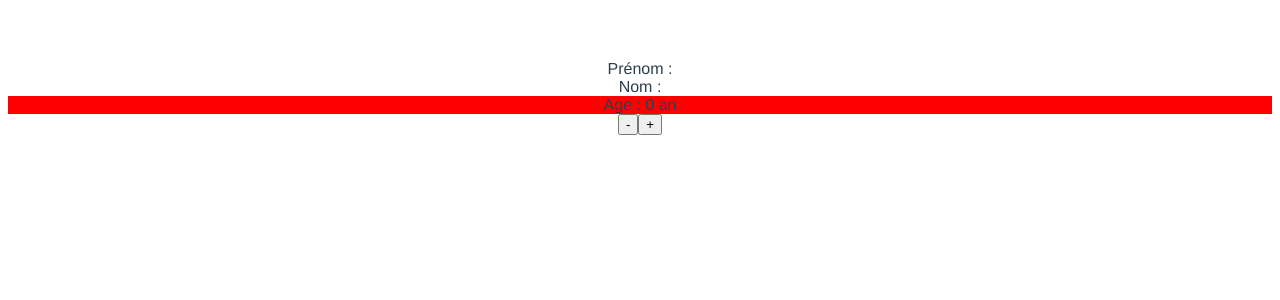
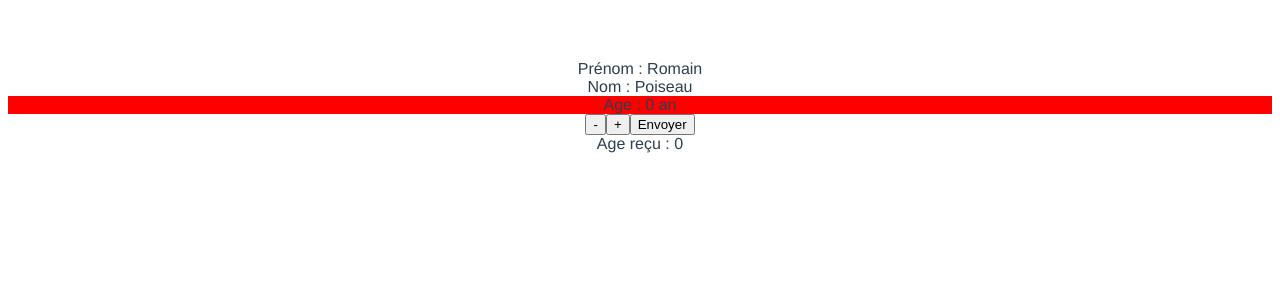
Before and after one commit to rpoiseau/cours-vue-js, a Vue app: page / in a window 1280 px wide. Shown: the top 300 px of the page. Built offline with nearby package versions, Linux system fonts and the light colour scheme.

Commit message:
feat(communicate): adding props and emit to component

```diff
--- a/src/App.vue
+++ b/src/App.vue
@@ -1,6 +1,10 @@
 <template>
   <div id="app">
-    <my-component></my-component>
+    <my-component
+      :firstName="firstName"
+      last-name="Poiseau"
+      @sendAge="receiveAge"></my-component>
+    <div>Age reçu : {{age}}</div>
   </div>
 </template>
 
@@ -14,6 +18,13 @@ export default {
   },
   data() {
     return {
+      firstName: "Romain",
+      age: 0
+    }
+  },
+  methods: {
+    receiveAge(age) {
+      this.age = age;
     }
   }
 }
--- a/src/components/Component.vue
+++ b/src/components/Component.vue
@@ -5,6 +5,7 @@
     <div :style="ageStyle">Age : {{age}} {{age > 1 ? 'ans' : 'an'}}</div>
     <button @click="decreaseAge">-</button>
     <button @click="increaseAge">+</button>
+    <button @click="sendAge">Envoyer</button>
   </div>
 </template>
 
@@ -12,13 +13,19 @@
 export default {
   name: 'MyComponent',
   props: {
-
+    firstName: {
+      type: String,
+      required: true
+    },
+    lastName: {
+      type: String,
+      required: false,
+      default: "Anonyme"
+    }
   },
   data() {
     return {
       age: 0,
-      firstname: "Romain",
-      lastname: "Poiseau"
     }
   },
   methods: {
@@ -27,6 +34,9 @@ export default {
     },
     decreaseAge() {
       this.age--;
+    },
+    sendAge() {
+      this.$emit('sendAge', this.age);
     }
   },
   computed: {
```
